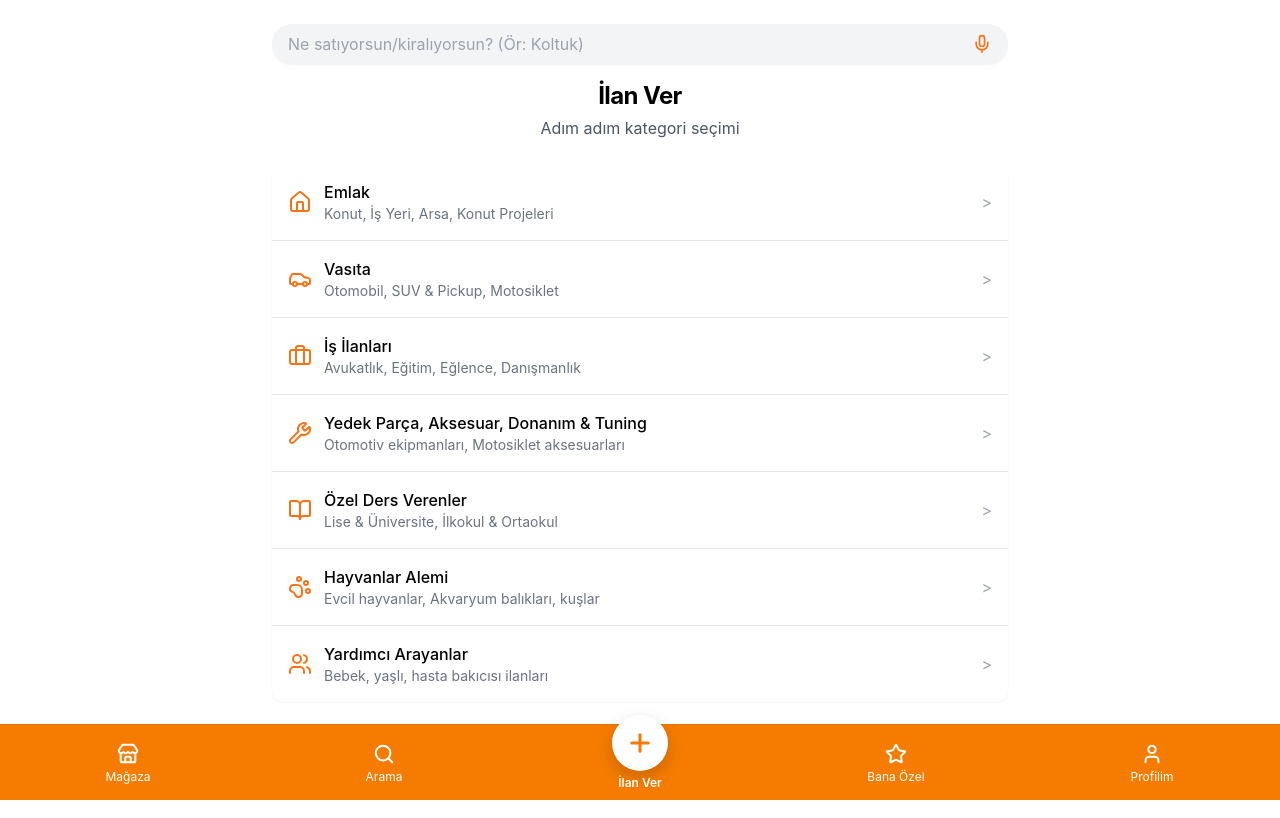
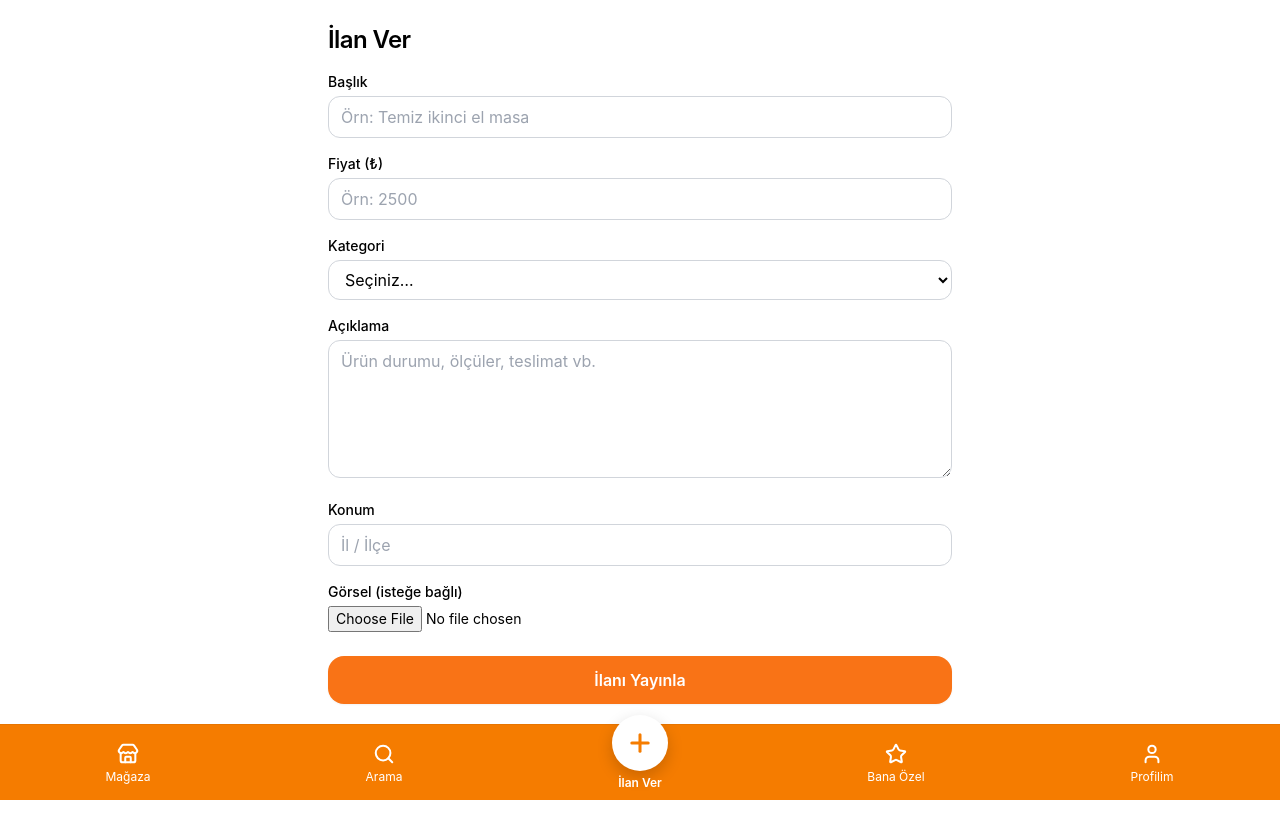
Before and after one commit to serpceyemek/vitrinim, a React (Create React App) app: page /ilan-ver in a window 1280 px wide. Built offline with nearby package versions, Linux system fonts and the light colour scheme.

Commit message:
İlan-Ver sade optimize sürüm ve postingTree düzeni

```diff
--- a/src/pages/NewListing.jsx
+++ b/src/pages/NewListing.jsx
@@ -1,79 +1,177 @@
-// src/pages/NewListing.jsx
-import React from "react";
+// src/pages/NewListing.jsx — Sade & optimize edilmiş “İlan Ver” sayfası
+// Not: Bu sürüm, minimum bağımlılık ve basit DOM elemanları kullanır.
+// Icon/lucide gibi ağır importlar yok. Kategoriler rootCategories'den select ile gelir.
+// İsteğe göre alanları genişletmek kolaydır; temel doğrulamalar dahildir.
+
+import React, { useMemo, useState } from "react";
 import { useNavigate } from "react-router-dom";
-import {
-  Home,
-  Car,
-  Briefcase,
-  Wrench,
-  BookOpen,
-  PawPrint,
-  Users,
-  Mic,
-} from "lucide-react";
-import { rootCategories } from "../data/categories";
-
-const iconMap = {
-  home: Home,
-  car: Car,
-  briefcase: Briefcase,
-  wrench: Wrench,
-  book: BookOpen,
-  paw: PawPrint,
-  users: Users,
-};
+import { rootCategories } from "../data/categories"; // [{ title, slug, ... } bekler
 
 export default function NewListing() {
   const navigate = useNavigate();
 
+  // Form state
+  const [title, setTitle] = useState("");
+  const [price, setPrice] = useState("");
+  const [category, setCategory] = useState("");
+  const [description, setDescription] = useState("");
+  const [location, setLocation] = useState("");
+  const [imageFile, setImageFile] = useState(null);
+  const [submitting, setSubmitting] = useState(false);
+  const [errors, setErrors] = useState({});
+
+  // Kategori seçeneklerini hafifçe ön‑işle
+  const categoryOptions = useMemo(() => {
+    if (!Array.isArray(rootCategories)) return [];
+    return rootCategories.map((c) => ({ label: c.title || c.name || c.slug, value: c.slug }));
+  }, []);
+
+  function validate() {
+    const e = {};
+    if (!title.trim()) e.title = "Başlık zorunlu";
+    if (!price || Number(price) <= 0) e.price = "Fiyat 0'dan büyük olmalı";
+    if (!category) e.category = "Kategori seçin";
+    if (!description.trim()) e.description = "Açıklama zorunlu";
+    if (!location.trim()) e.location = "Konum zorunlu";
+    setErrors(e);
+    return Object.keys(e).length === 0;
+  }
+
+  async function handleSubmit(e) {
+    e.preventDefault();
+    if (!validate()) return;
+
+    try {
+      setSubmitting(true);
+      // Basit mock: Burada gerçek API çağrısı yapılmalı.
+      // Örn: await api.post('/listings', formData)
+      await new Promise((r) => setTimeout(r, 800));
+
+      // Başarılıysa: ilan detayına ya da listeye yönlendir
+      navigate("/", { replace: true });
+    } catch (err) {
+      console.error(err);
+      alert("Bir hata oluştu. Daha sonra tekrar deneyin.");
+    } finally {
+      setSubmitting(false);
+    }
+  }
+
   return (
+    <div className="mx-auto max-w-2xl p-4 sm:p-6">
+      <h1 className="text-2xl font-semibold tracking-tight mb-4">İlan Ver</h1>
 
-  <section className="mx-auto max-w-screen-md px-4 py-6 min-h-screen pb-24">
-      {/* 🔎 Arama kutusu sadece /ilan-ver ana sayfasında */}
-      <div className="flex items-center bg-gray-100 rounded-full px-4 py-2 mb-4 shadow-sm">
+      <form onSubmit={handleSubmit} className="space-y-4">
+        {/* Başlık */}
+        <div>
+          <label className="block text-sm font-medium mb-1" htmlFor="title">Başlık</label>
           <input
+            id="title"
             type="text"
-          placeholder="Ne satıyorsun/kiralıyorsun? (Ör: Koltuk)"
-          className="flex-1 bg-transparent outline-none text-gray-700 placeholder-gray-400"
+            value={title}
+            onChange={(e) => setTitle(e.target.value)}
+            className="w-full rounded-xl border border-gray-300 bg-white px-3 py-2 outline-none focus:ring-2 focus:ring-orange-500"
+            placeholder="Örn: Temiz ikinci el masa"
           />
+          {errors.title && <p className="mt-1 text-sm text-red-600">{errors.title}</p>}
+        </div>
+
+        {/* Fiyat */}
+        <div>
+          <label className="block text-sm font-medium mb-1" htmlFor="price">Fiyat (₺)</label>
+          <input
+            id="price"
+            type="number"
+            inputMode="decimal"
+            value={price}
+            onChange={(e) => setPrice(e.target.value)}
+            className="w-full rounded-xl border border-gray-300 bg-white px-3 py-2 outline-none focus:ring-2 focus:ring-orange-500"
+            placeholder="Örn: 2500"
+            min={0}
+            step="0.01"
+          />
+          {errors.price && <p className="mt-1 text-sm text-red-600">{errors.price}</p>}
+        </div>
+
+        {/* Kategori */}
+        <div>
+          <label className="block text-sm font-medium mb-1" htmlFor="category">Kategori</label>
+          <select
+            id="category"
+            value={category}
+            onChange={(e) => setCategory(e.target.value)}
+            className="w-full rounded-xl border border-gray-300 bg-white px-3 py-2 outline-none focus:ring-2 focus:ring-orange-500"
+          >
+            <option value="">Seçiniz…</option>
+            {categoryOptions.map((opt) => (
+              <option key={opt.value} value={opt.value}>{opt.label}</option>
+            ))}
+          </select>
+          {errors.category && <p className="mt-1 text-sm text-red-600">{errors.category}</p>}
+        </div>
+
+        {/* Açıklama */}
+        <div>
+          <label className="block text-sm font-medium mb-1" htmlFor="description">Açıklama</label>
+          <textarea
+            id="description"
+            rows={5}
+            value={description}
+            onChange={(e) => setDescription(e.target.value)}
+            className="w-full rounded-xl border border-gray-300 bg-white px-3 py-2 outline-none focus:ring-2 focus:ring-orange-500"
+            placeholder="Ürün durumu, ölçüler, teslimat vb."
+          />
+          {errors.description && <p className="mt-1 text-sm text-red-600">{errors.description}</p>}
+        </div>
+
+        {/* Konum */}
+        <div>
+          <label className="block text-sm font-medium mb-1" htmlFor="location">Konum</label>
+          <input
+            id="location"
+            type="text"
+            value={location}
+            onChange={(e) => setLocation(e.target.value)}
+            className="w-full rounded-xl border border-gray-300 bg-white px-3 py-2 outline-none focus:ring-2 focus:ring-orange-500"
+            placeholder="İl / İlçe"
+          />
+          {errors.location && <p className="mt-1 text-sm text-red-600">{errors.location}</p>}
+        </div>
+
+        {/* Görsel (tek dosya, basit) */}
+        <div>
+          <label className="block text-sm font-medium mb-1" htmlFor="image">Görsel (isteğe bağlı)</label>
+          <input
+            id="image"
+            type="file"
+            accept="image/*"
+            onChange={(e) => setImageFile(e.target.files?.[0] || null)}
+            className="block w-full text-sm"
+          />
+          {imageFile && (
+            <p className="mt-1 text-xs text-gray-600">Seçili dosya: {imageFile.name}</p>
+          )}
+        </div>
+
+        {/* Gönder */}
+        <div className="pt-2">
           <button
-          onClick={() => alert("Sesli arama yakında!")}
-          className="ml-2 text-orange-500"
-          aria-label="Sesle ara"
-          title="Sesle ara"
+            type="submit"
+            disabled={submitting}
+            className="w-full rounded-2xl bg-orange-500 px-4 py-3 text-white font-semibold shadow-sm hover:bg-orange-600 disabled:opacity-60"
           >
-          <Mic className="w-5 h-5" />
+            {submitting ? "Gönderiliyor…" : "İlanı Yayınla"}
           </button>
         </div>
+      </form>
 
-      {/* Başlık */}
-      <header className="text-center mb-6">
-        <h1 className="text-2xl font-bold tracking-tight">İlan Ver</h1>
-        <p className="text-gray-600 mt-1">Adım adım kategori seçimi</p>
-      </header>
-
-      {/* Kategori listesi */}
-      <ul className="divide-y divide-gray-200 bg-white rounded-xl shadow-sm overflow-hidden">
-        {rootCategories.map((cat) => {
-          const Icon = iconMap[cat.icon] || Home;
-          return (
-            <li
-              key={cat.slug}
-              onClick={() => navigate(`/ilan-ver/${cat.slug}`)}
-              className="flex items-center justify-between p-4 hover:bg-orange-50 cursor-pointer transition-all"
-            >
-              <div className="flex items-center gap-3">
-                <Icon className="w-6 h-6 text-orange-500" />
-                <div>
-                  <p className="font-medium">{cat.name}</p>
-                  <p className="text-gray-500 text-sm">{cat.desc}</p>
+      {/* Küçük ipucu kutusu */}
+      <div className="mt-6 rounded-xl border border-gray-200 p-3 text-sm text-gray-700 bg-gray-50">
+        <p>
+          Bu sayfa performans için sadeleştirildi. İleride çoklu görsel yükleme, harita/otomatik konum,
+          alt kategori ve etiketler gibi gelişmiş alanları eklenecek şekilde kurgulandı.
+        </p>
       </div>
     </div>
-              <span className="text-gray-400">{">"}</span>
-            </li>
-          );
-        })}
-      </ul>
-    </section>
   );
 }
```
Also changed, not shown: src/data/postingTree.js (+186 -20 lines). Lines whose indentation alone changed are shown as unchanged.
